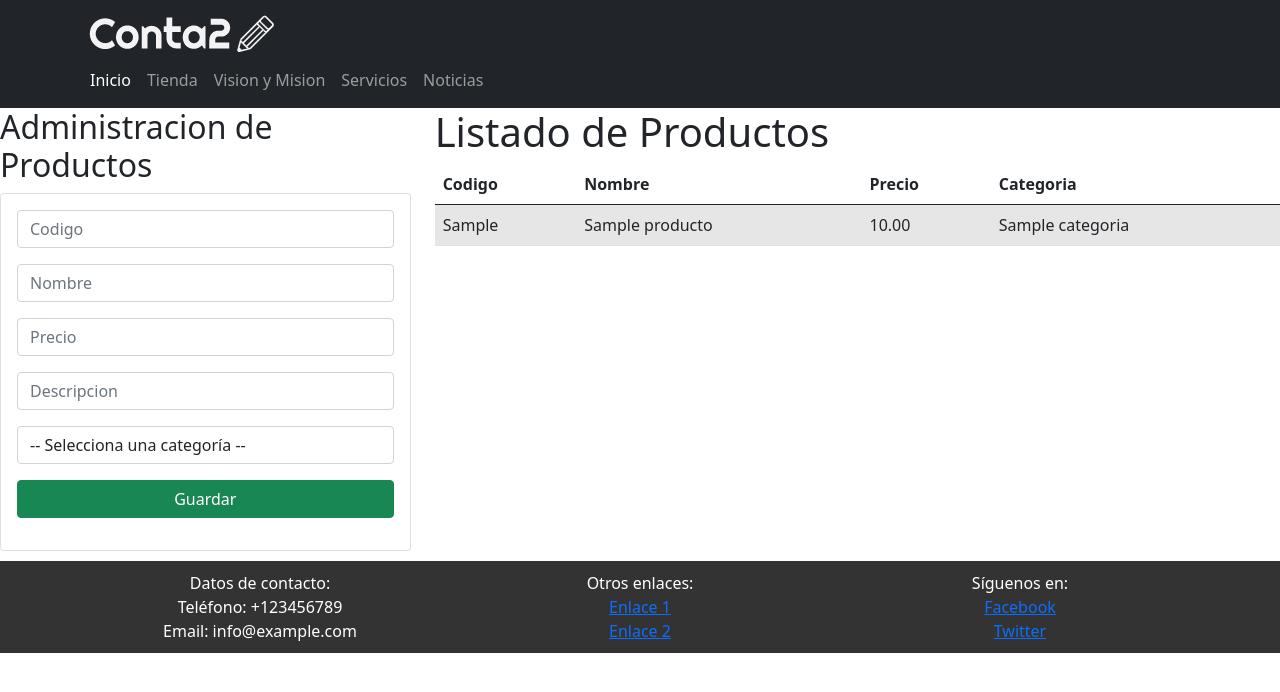
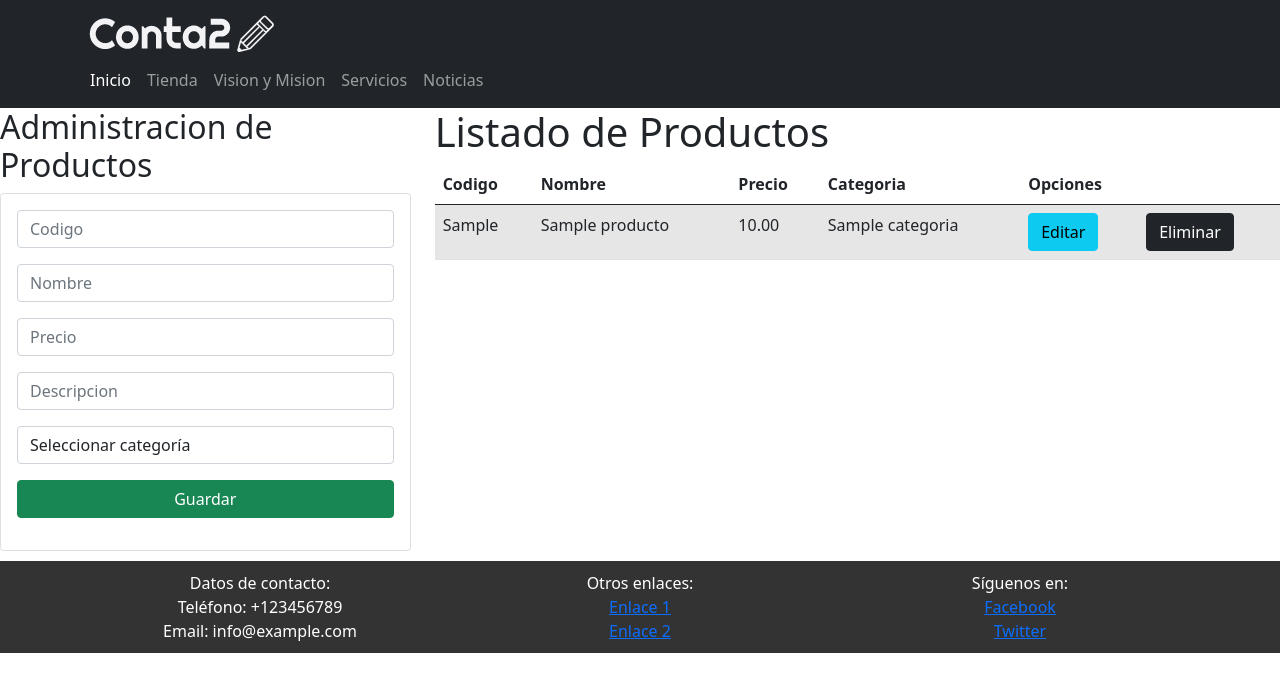
Before and after one commit to xKakashixpy/paginaweb2, a Django app: page /ProdCrud/ in a window 1280 px wide. Shown: the top 692 px of the page. Run offline with Django 4.2, Linux system fonts and the light colour scheme; tables that the repository leaves empty hold one stand-in row (values such as "Sample post"); some libraries are stand-ins or nearby versions.

Commit message:
Crud Productos con relacion lista (Elimnar ok)

```diff
--- a/Paginaweb2/core/templates/core/ProdCrud.html
+++ b/Paginaweb2/core/templates/core/ProdCrud.html
@@ -1,5 +1,5 @@
 {% extends "core/base.html" %}
-
+{% load humanize %}
 {% block body %}
 <div class="row">
     <div class="col-sm-12 col-md-6 col-lg-4 col-xl-4">
@@ -14,14 +14,14 @@
                         <input type="text" id="txtNombre" name="txtNombre" class="form-control" placeholder="Nombre" required>
                     </div>
                     <div class="form-group mb-3">
-                        <input type="text" id="numPrecio" name="numPrecio" class="form-control" placeholder="Precio" required pattern="^\d+$">
+                        <input type="text" id="numPrecio" name="numPrecio" class="form-control" placeholder="Precio" required pattern="[0-9]+">
                     </div>
                     <div class="form-group mb-3">
                         <input type="text" id="txtDesc" name="txtDesc" class="form-control" placeholder="Descripcion" required>
                     </div>
                     <div class="form-group mb-3">
                         <select id="txtCategoria" name="txtCategoria" class="form-control" required>
-                            <option value="" selected disabled>-- Selecciona una categoría --</option>
+                            <option value="">Seleccionar categoría</option>  <!-- Agrega esta opción -->
                             {% for categoria in categorias %}
                             <option value="{{ categoria.nombre }}">{{ categoria.nombre }}</option>
                             {% endfor %}
@@ -45,6 +45,7 @@
                         <th>Nombre</th>
                         <th>Precio</th>
                         <th>Categoria</th>
+                        <th colspan="2">Opciones</th>
                     </tr>
                 </thead>
                 <tbody>
@@ -52,8 +53,11 @@
                     <tr>
                         <td>{{ p.codigo }}</td>
                         <td>{{ p.nombre }}</td>
-                        <td>{{ p.precio }}</td>
+                        <td>{{ p.precio|intcomma }}</td>
                         <td>{{ p.categoria }}</td>
+                        <td><a href="edicionproducto/{{p.codigo}}" class="btn btn-info">Editar</a> </td>
+                        <td><a href="{% url 'eliminarproducto' p.codigo %}" class="btn btn-dark">Eliminar</a></td>
+
                     </tr>
                         {% endfor %}
                 </tbody>
--- a/Paginaweb2/core/templates/core/base.html
+++ b/Paginaweb2/core/templates/core/base.html
@@ -4,6 +4,7 @@
     <title>Conta2.cl</title>
     <link rel="stylesheet" href="https://cdn.jsdelivr.net/npm/bootstrap@5.0.0-beta3/dist/css/bootstrap.min.css">
     {% load static %}
+    {% load humanize %}
     <link rel="stylesheet" href="{% static 'core/css/estilo.css' %}">
     <script src="{% static 'core/js/acciones.js' %}"></script>
     <script src="https://code.jquery.com/jquery-3.6.0.min.js"></script>
--- a/Paginaweb2/core/urls.py
+++ b/Paginaweb2/core/urls.py
@@ -1,20 +1,18 @@
 from django.contrib import admin
 from django.urls import path
-from.views import home, tienda, misionyvision, servicios, noticias,agregar_producto, eliminar_producto, restar_producto, limpiar_carrito, producto_crud, registrarproducto
+from .views import home, tienda, misionyvision, servicios, noticias, agregar_producto, eliminar_producto, restar_producto, limpiar_carrito, producto_crud, registrarproducto, eliminarproducto
 
-
-urlpatterns=[
-    path('',home,name="home"),
-    path('tienda/',tienda,name="tienda"),
-    path('misionyvision/',misionyvision,name="misionyvision"),
-    path('servicios/',servicios,name="servicios"),
-    path('noticias/',noticias, name="noticias"),
+urlpatterns = [
+    path('', home, name="home"),
+    path('tienda/', tienda, name="tienda"),
+    path('misionyvision/', misionyvision, name="misionyvision"),
+    path('servicios/', servicios, name="servicios"),
+    path('noticias/', noticias, name="noticias"),
     path('agregar_producto/<int:producto_id>', agregar_producto, name="add"),
-    path('eliminar/<int:producto_id>', eliminar_producto,name="del"),
-    path('restar/<int:producto_id>', restar_producto,name="rest"),
-    path('limpiar/', limpiar_carrito,name="empt"),
-    ## url crud
-    path('ProdCrud/',producto_crud,name="producto_crud"),
-    path('registrarproducto/',registrarproducto,name="registrarproducto"),
-
+    path('eliminar/<int:producto_id>', eliminar_producto, name="del"),
+    path('restar/<int:producto_id>', restar_producto, name="rest"),
+    path('limpiar/', limpiar_carrito, name="empt"),
+    path('ProdCrud/', producto_crud, name="producto_crud"),
+    path('registrarproducto/', registrarproducto, name="registrarproducto"),
+    path('eliminarproducto/<str:codigo>', eliminarproducto, name="eliminarproducto" ),
 ]
--- a/Paginaweb2/core/views.py
+++ b/Paginaweb2/core/views.py
@@ -71,3 +71,9 @@ def registrarproducto(request):
     )
 
     return redirect('producto_crud')
+
+def eliminarproducto(request, codigo):
+    producto = Producto.objects.get(codigo=codigo)
+    producto.delete()
+
+    return redirect('producto_crud')
```
